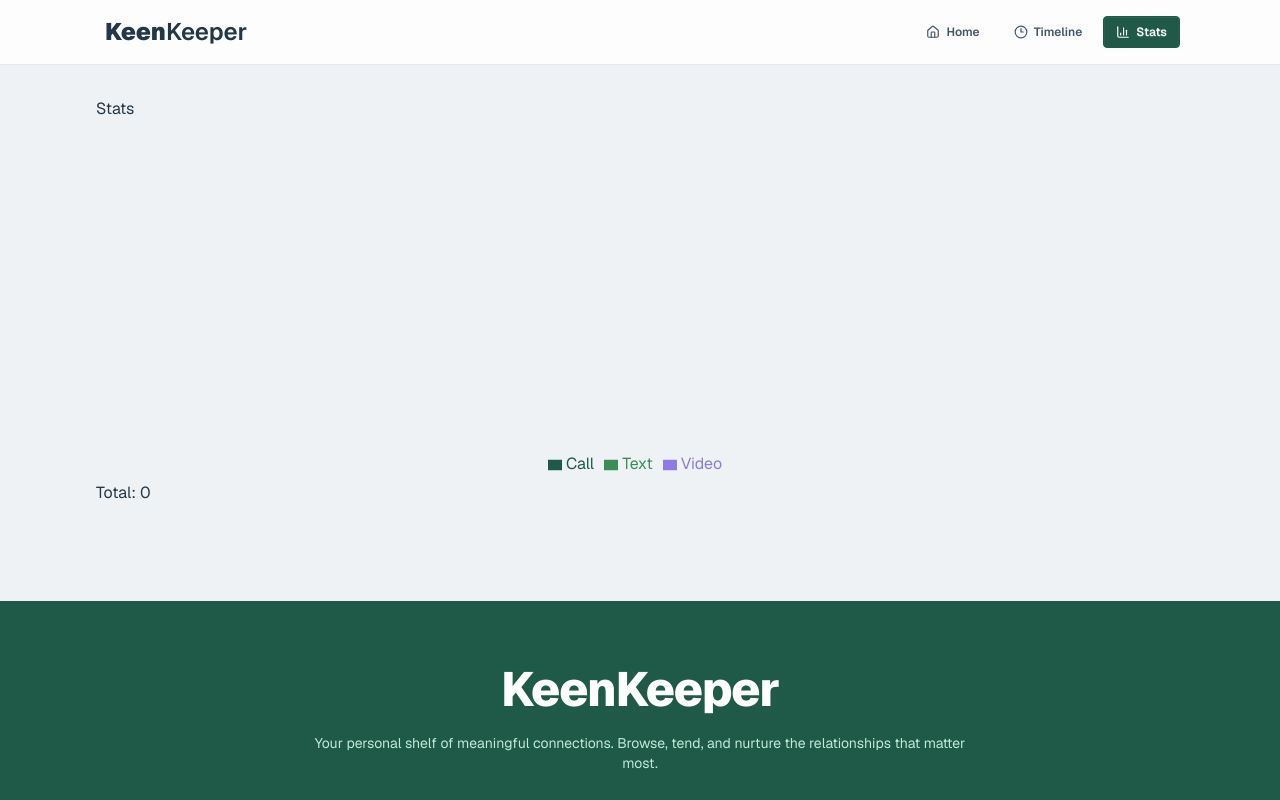
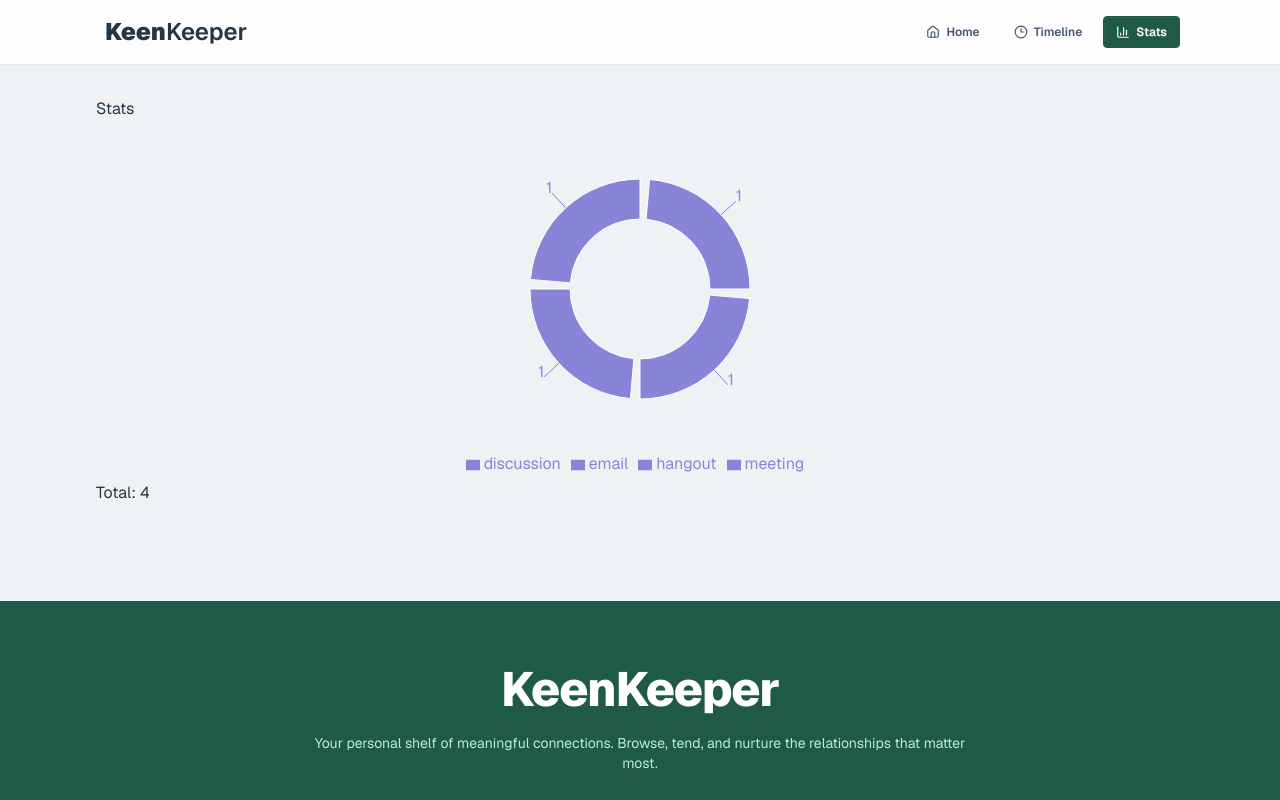
Before and after one commit to oaes/KeenKeepar, a Next.js app: page /stats in a window 1280 px wide. Shown: the top 800 px of the page. Built offline with nearby package versions, Linux system fonts and the light colour scheme.

Commit message:
chart pblm fixed

```diff
--- a/app/stats/page.js
+++ b/app/stats/page.js
@@ -1,9 +1,16 @@
 "use client";
+
 import { useEffect, useMemo, useState } from "react";
-import { PieChart, Pie, Cell, Tooltip, Legend, ResponsiveContainer } from "recharts";
+import {
+  PieChart,
+  Pie,
+  Cell,
+  Tooltip,
+  Legend,
+  ResponsiveContainer,
+} from "recharts";
 
 import { getTimelineEntries } from "../../lib/timeline";
-import { buildPieChartData } from "../../lib/stats";
 import { interactionColors, interactionLabels } from "../../lib/constant";
 
 export default function StatsPage() {
@@ -12,13 +19,29 @@ export default function StatsPage() {
 
   useEffect(() => {
     const data = getTimelineEntries();
+
     console.log("ENTRIES:", data);
+
     setEntries(data);
     setMounted(true);
   }, []);
 
   const chartData = useMemo(() => {
-    return buildPieChartData(entries, interactionLabels, interactionColors);
+    const counts = {};
+
+    entries.forEach((entry) => {
+      const type = entry.type?.toLowerCase().trim();
+
+      if (!type) return;
+
+      counts[type] = (counts[type] || 0) + 1;
+    });
+
+    return Object.keys(counts).map((type) => ({
+      name: interactionLabels[type] || type,
+      value: counts[type],
+      color: interactionColors[type] || "#8884d8",
+    }));
   }, [entries]);
 
   const total = chartData.reduce((a, b) => a + b.value, 0);
@@ -38,9 +61,10 @@ useEffect(() => {
                 innerRadius={70}
                 outerRadius={110}
                 paddingAngle={5}
+                label
               >
-                {chartData?.map((entry) => (
-                  <Cell key={entry?.name} fill={entry?.color} />
+                {chartData.map((entry) => (
+                  <Cell key={entry.name} fill={entry.color} />
                 ))}
               </Pie>
 
```
Lines whose indentation alone changed are shown as unchanged.
